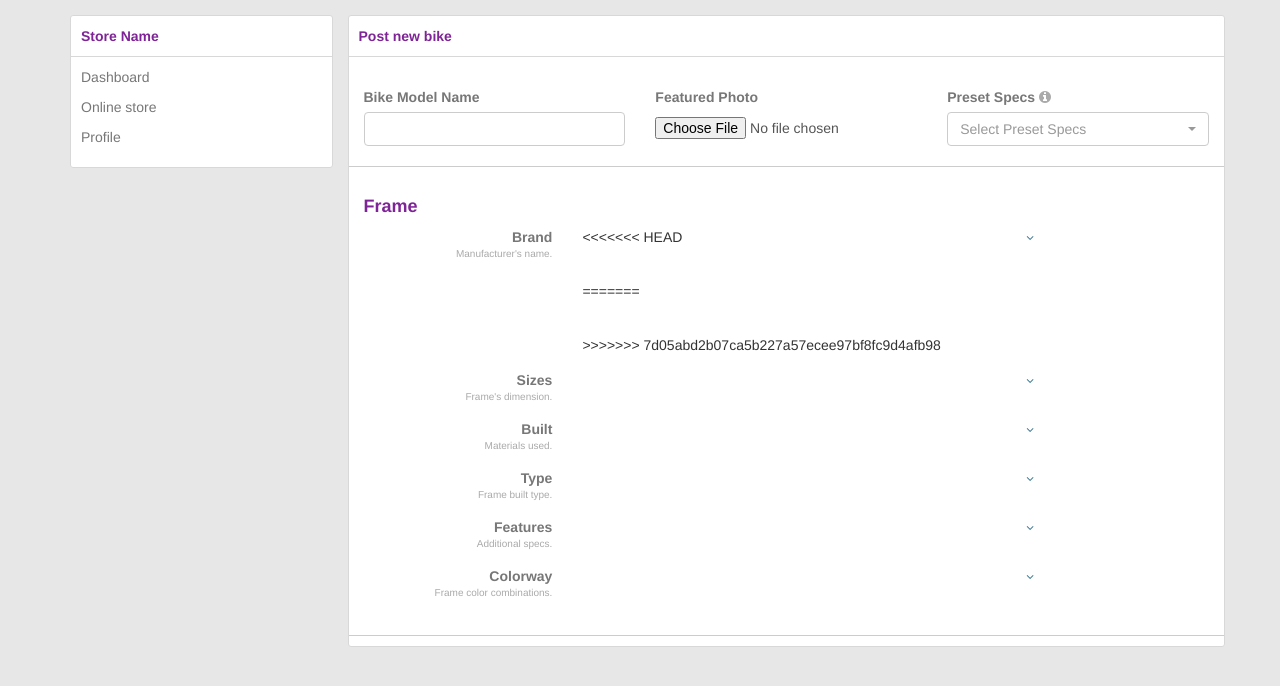
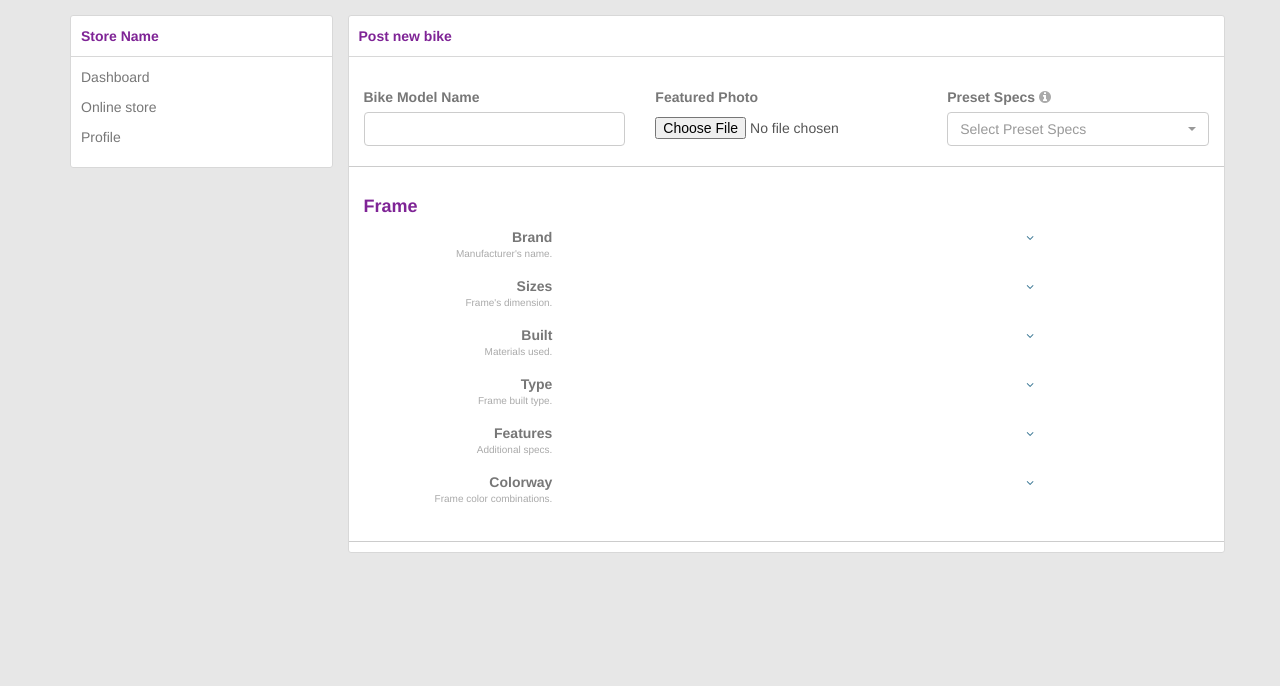
Before and after one commit to gacelabs/mtbarena, a CodeIgniter app: page /database/dashboard/post-bike in a window 1280 px wide. Shown: the part 50-736 px from the top of the page. Run offline with CodeIgniter, Linux system fonts and the light colour scheme; the visitor is signed in with stand-in values (Sample User, id 1); data that the repository does not hold is empty; some libraries are stand-ins or nearby versions.

Commit message:
after conflict

```diff
--- a/application/views/dashboard_elements/post_bike_form_typeahead.php
+++ b/application/views/dashboard_elements/post_bike_form_typeahead.php
@@ -59,11 +59,7 @@
 						</div>
 						<div class="col-lg-6 form-step-block-input">
 							<div class="form-group">
-<<<<<<< HEAD
-								<input type="text" name="brand" data-role="tagsinput" class="typeAheadInput form-control" />
-=======
 								<input type="text" name="brand" data-url="assets/data/jsons/frames2.json" class="typeAheadInput form-control" />
->>>>>>> 7d05abd2b07ca5b227a57ecee97bf8fc9d4afb98
 							</div>
 						</div>
 						<div class="col-lg-3 form-step-block-values">
--- a/assets/js/post-bike.js
+++ b/assets/js/post-bike.js
@@ -15,37 +15,6 @@ $(document).ready(function() {
 
 	});
 
-<<<<<<< HEAD
-	/*$('.typeAheadInput').tagsinput({
-		typeahead: {
-			source: ['Trinx', 'Cannondale', 'Giant', 'Foxter', 'Pinewood']
-		},
-		maxTags: 1,
-		freeInput: true
-	});*/
-
-	var frames = new Bloodhound({
-		datumTokenizer: Bloodhound.tokenizers.obj.whitespace('text'),
-		queryTokenizer: Bloodhound.tokenizers.whitespace,
-		prefetch: 'assets/data/jsons/frames.json'
-	});
-	frames.initialize();
-
-	$('.typeAheadInput').typeahead({
-		itemValue: 'value',
-		itemText: 'text',
-		typeaheadjs: {
-			name: 'frames',
-			displayKey: 'text',
-			valueKey: 'value',
-			source: frames.ttAdapter()
-		},
-		// maxTags: 1,
-		// freeInput: true
-	});
-
-=======
->>>>>>> 7d05abd2b07ca5b227a57ecee97bf8fc9d4afb98
 	$('.selectpicker').selectpicker();
 
 	var recentAjax = false;
```
